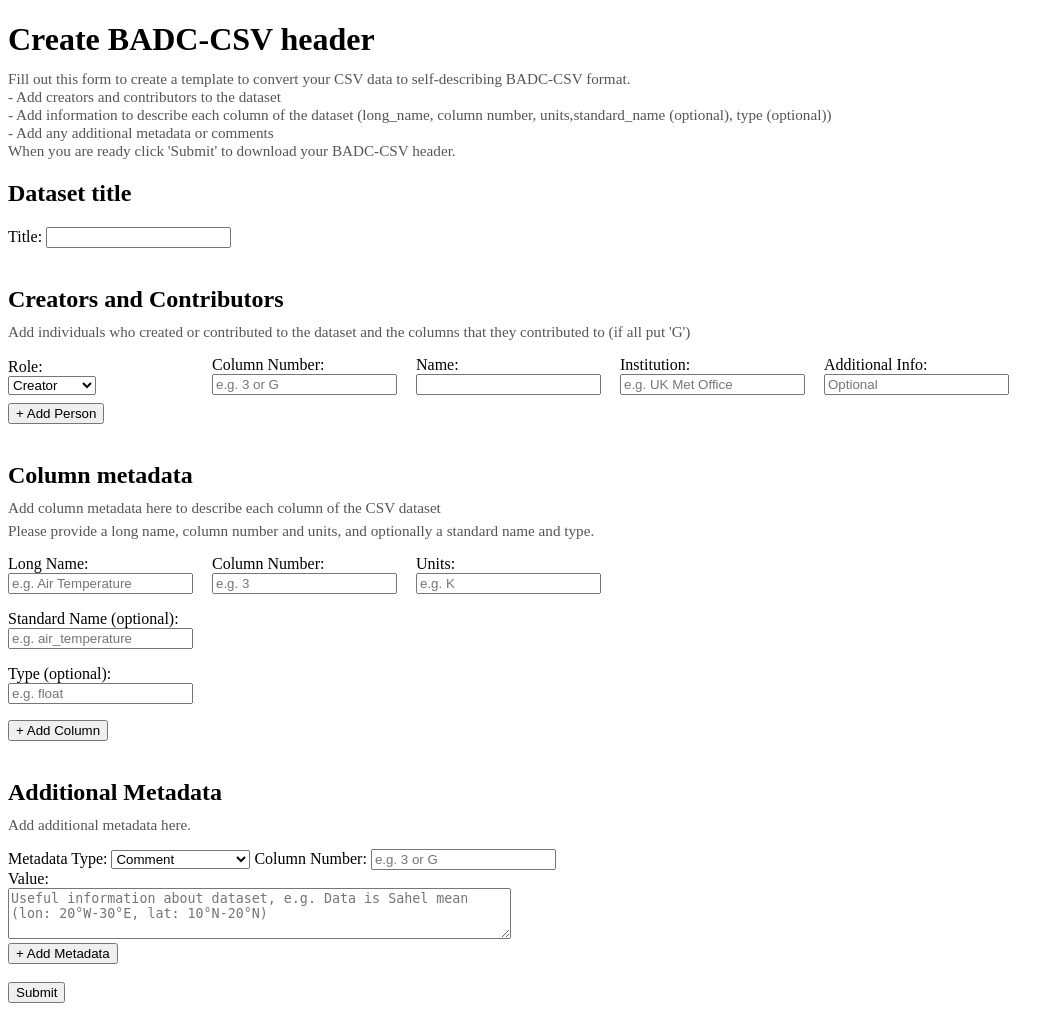
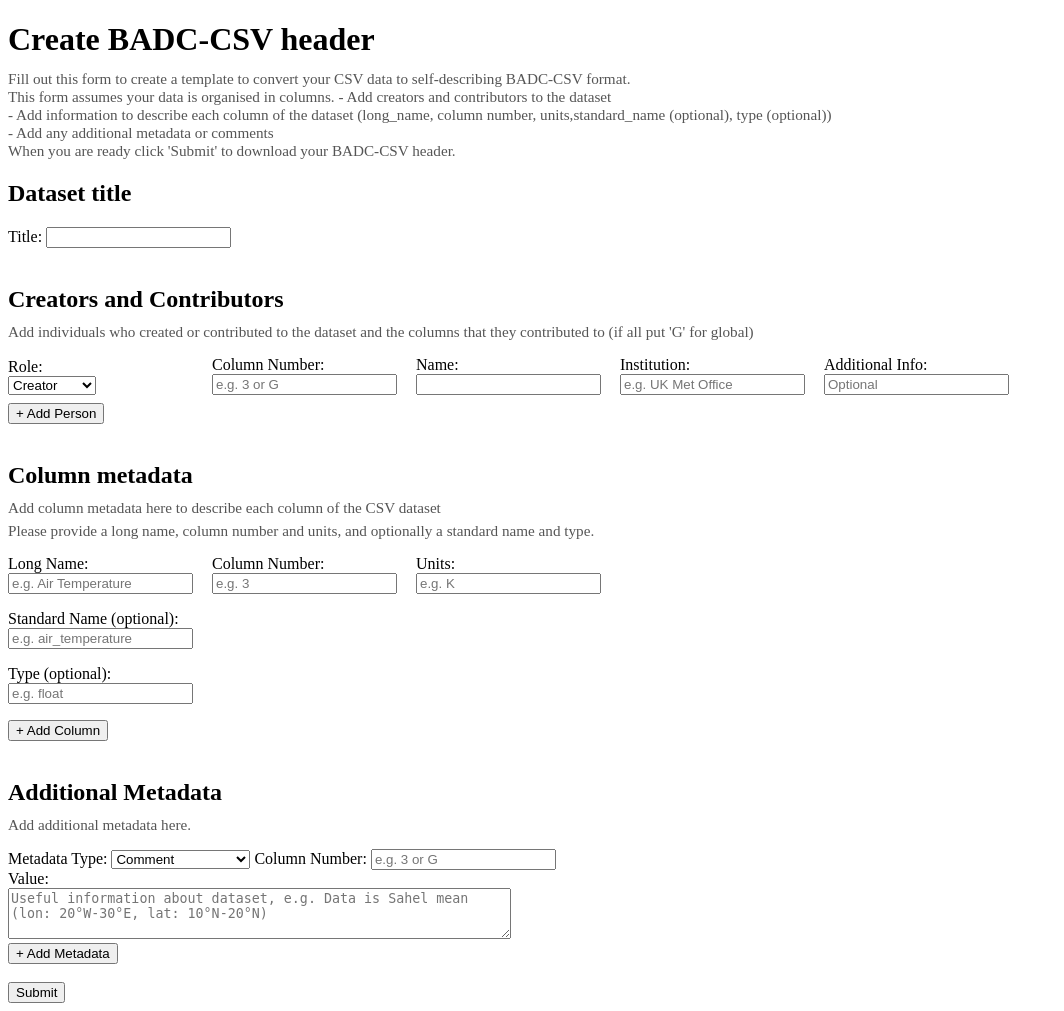
Before and after one commit to mollymacrae/BADC-CSV-form, a Django app: page / in a window 1280 px wide. Shown: the whole page, without its empty margins (0-1064 px from the left). Run offline with Django 4.2, Linux system fonts and the light colour scheme.

Commit message:
update form to add more description

```diff
--- a/formapp/templates/formapp/form.html
+++ b/formapp/templates/formapp/form.html
@@ -35,6 +35,7 @@
     <h1>Create BADC-CSV header</h1>
     <p style="margin-top: -10px; font-size: 0.95em; color: #555;">
         Fill out this form to create a template to convert your CSV data to self-describing BADC-CSV format. <br>
+        This form assumes your data is organised in columns.
         - Add creators and contributors to the dataset<br>
         - Add information to describe each column of the dataset (long_name, column number, units,standard_name (optional), type (optional))<br>
         - Add any additional metadata or comments<br>
@@ -52,7 +53,7 @@
 
         <h2>Creators and Contributors</h2>
         <p style="margin-top: -10px; font-size: 0.95em; color: #555;">
-        Add individuals who created or contributed to the dataset and the columns that they contributed to (if all put 'G')
+        Add individuals who created or contributed to the dataset and the columns that they contributed to (if all put 'G' for global)
         </p>
 
         <div id="creators-container">
```
